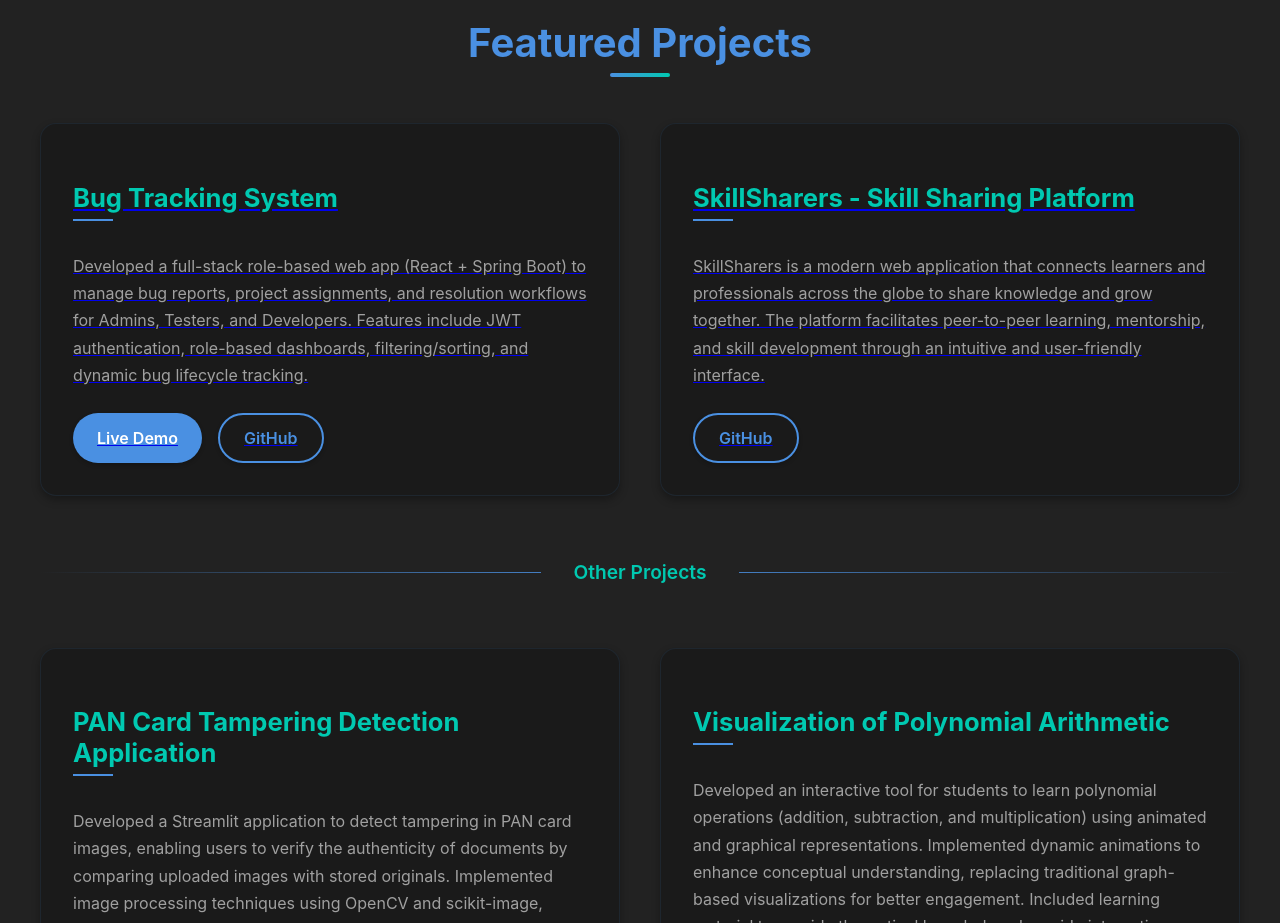
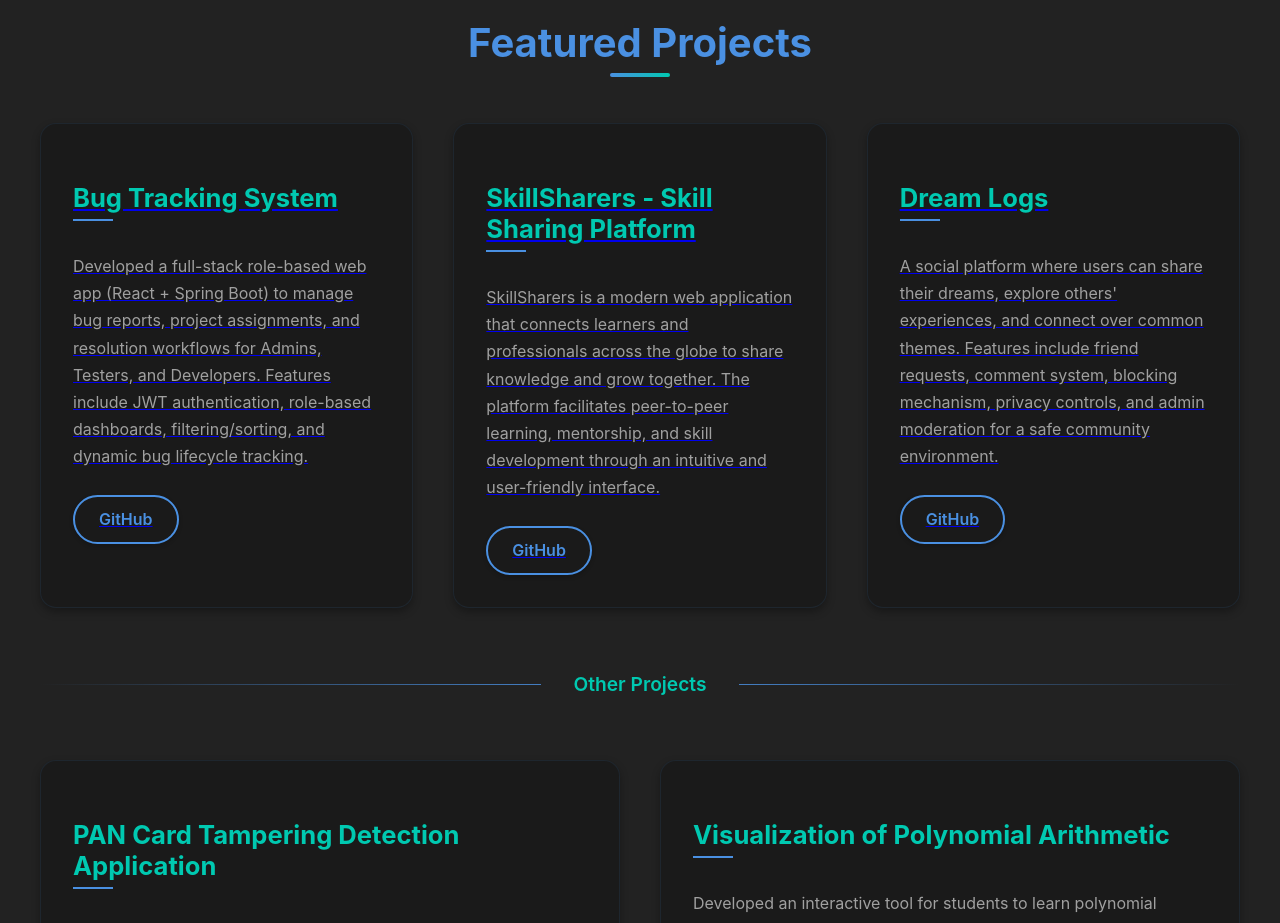
Before and after one commit to utsav145/Portfolio, a React (Create React App) app in the folder portfolio/: page / in a window 1280 px wide. Shown: the part 4320-5243 px from the top of the page. Built offline with nearby package versions, Linux system fonts and the light colour scheme.

Commit message:
Update Projects.jsx

```diff
--- a/portfolio/src/components/Projects.jsx
+++ b/portfolio/src/components/Projects.jsx
@@ -10,23 +10,27 @@ const Projects = () => {
   }, []);
 
   const highlightedProjects = [
-
     {
       name: "Bug Tracking System",
       description: "Developed a full-stack role-based web app (React + Spring Boot) to manage bug reports, project assignments, and resolution workflows for Admins, Testers, and Developers. Features include JWT authentication, role-based dashboards, filtering/sorting, and dynamic bug lifecycle tracking.",
-      liveLink: "https://bug-tracker-system-1.onrender.com/",
-      githubLink: "https://github.com/utsav145/Bug_tracker_System",
-      detailPagePath: "/projects/bug-tracking-system"
+       // External live demo link
+      githubLink: "https://github.com/utsav145/Bug_tracker_System", // GitHub link
+      detailPagePath: "/projects/bug-tracking-system" // Internal detail page path
     },
     {
       name: "SkillSharers - Skill Sharing Platform",
       description: "SkillSharers is a modern web application that connects learners and professionals across the globe to share knowledge and grow together. The platform facilitates peer-to-peer learning, mentorship, and skill development through an intuitive and user-friendly interface.",
-      liveLink: "#",
+
       githubLink: "https://github.com/utsav145/Skill-Sharing-Platform",
       detailPagePath: "/projects/skillsharers"
     },
+    {
+      name: "Dream Logs",
+      description: "A social platform where users can share their dreams, explore others' experiences, and connect over common themes. Features include friend requests, comment system, blocking mechanism, privacy controls, and admin moderation for a safe community environment.",
 
-
+      githubLink: "https://github.com/utsav145/dream-logs",
+      detailPagePath: "/projects/dream-logs"
+    }
   ];
 
   const otherProjects = [
```
